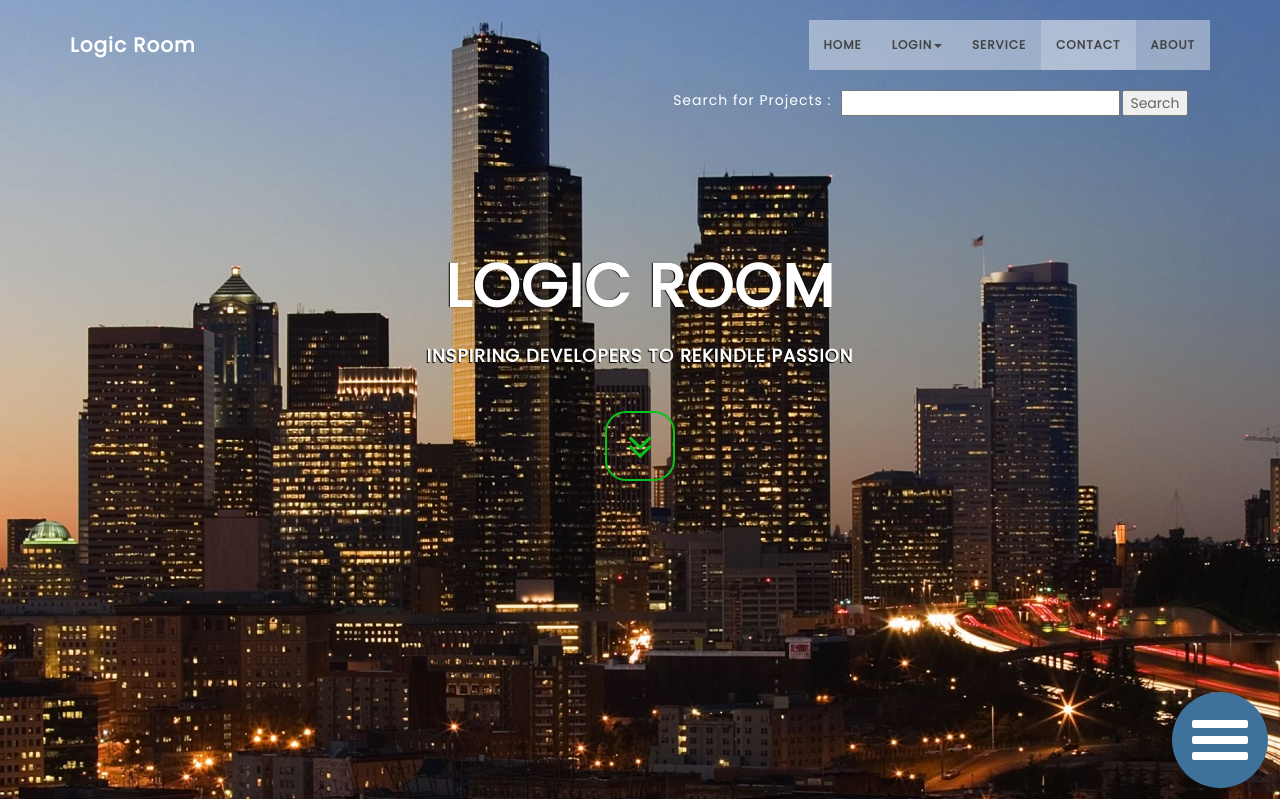
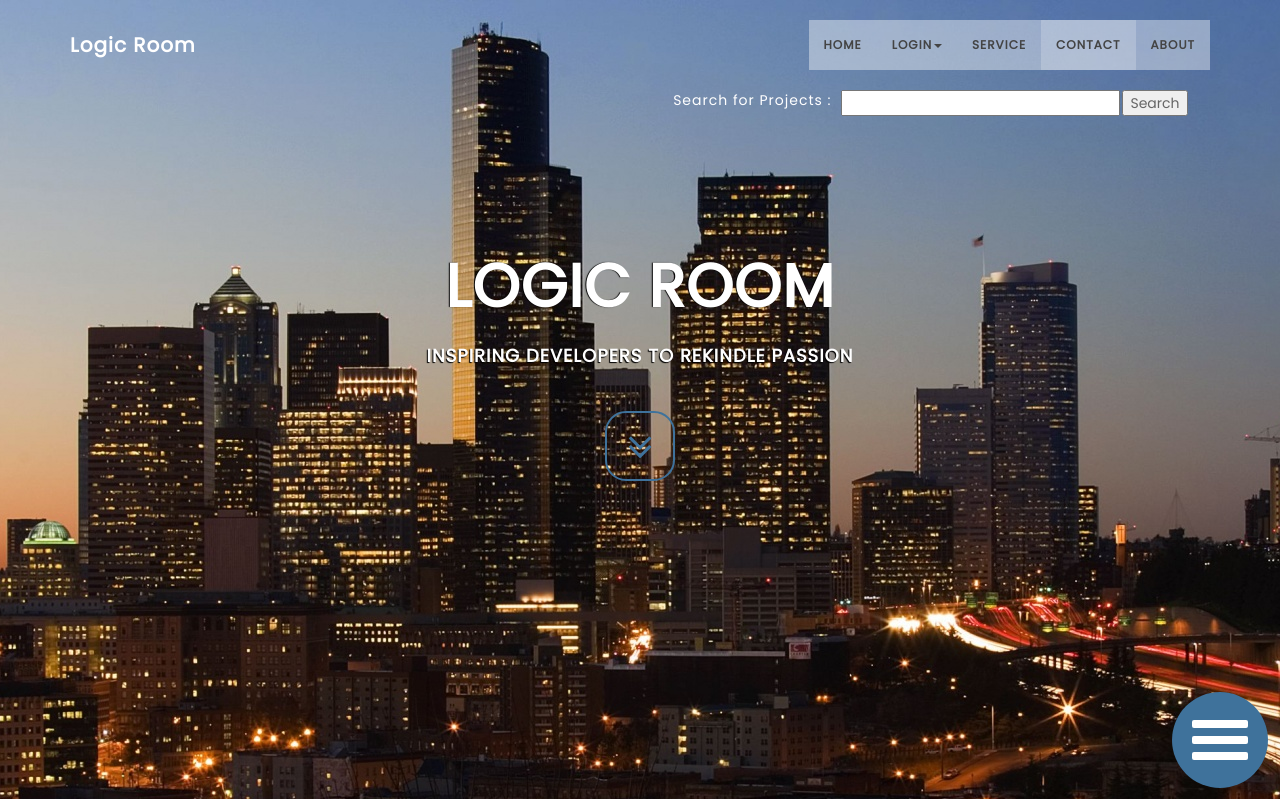
Before and after one commit to NiravMadariya-zz/LogicRoom1.0, a PHP site: page / in a window 1280 px wide. Shown: the top 799 px of the page. Run offline with PHP 8.4, Linux system fonts and the light colour scheme; some libraries are stand-ins or nearby versions.

Commit message:
Update style.css

```diff
--- a/css/style.css
+++ b/css/style.css
@@ -618,10 +618,10 @@ Parallax
     height: 70px;
     margin-top: 15px;
     padding: 7px 16px;
-    border: 2px solid #08C31A;
+    border: 2px solid #3f729b;
     border-radius: 30%;
     font-size: 40px;
-    color: #08C31A;
+    color: #3f729b;
     background: 0 0;
     -webkit-transition: background .3s ease-in-out;
     -moz-transition: background .3s ease-in-out;
```
